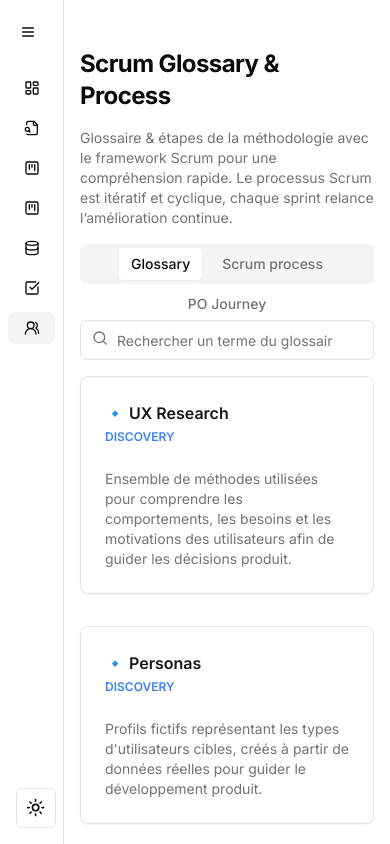
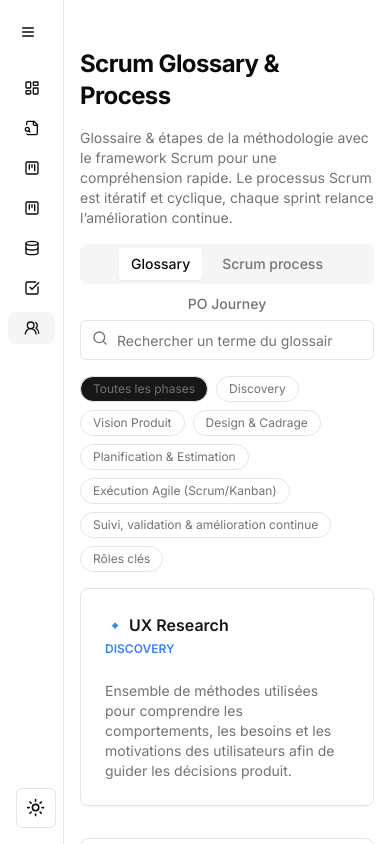
Before and after one commit to Florence-Martin/PO-UX-UI-DATA, a Next.js app: page /scrum-glossary in a window 390 px wide. Built offline with nearby package versions, Linux system fonts and the light colour scheme.

Commit message:
feat: Add glossary phase filter with responsive badges

```diff
--- a/components/scrum/GlossaryTerms.tsx
+++ b/components/scrum/GlossaryTerms.tsx
@@ -3,25 +3,40 @@
 import { useState } from "react";
 import { glossary } from "@/data/scrumGlossary";
 import type { GlossaryItem } from "@/data/scrumGlossary";
+import { GlossaryPhases } from "@/lib/glossaryPhases";
 import GlossarySearchInput from "../searchbar/GlossarySearchInput.";
 import GlossaryCard from "../glossary/GlossaryCard";
+import GlossaryPhaseFilter from "../searchbar/GlossaryPhaseFilter";
+
 export default function GlossaryTerms() {
   const [search, setSearch] = useState("");
+  const [selectedPhase, setSelectedPhase] = useState<GlossaryPhases | null>(
+    null
+  );
 
-  const filteredData = glossary.filter((item) =>
-    [item.term, item.definition, item.phase].some((field) =>
-      field.toLowerCase().includes(search.toLowerCase())
-    )
-  );
+  const filteredData = glossary.filter((item) => {
+    const matchesSearch = [item.term, item.definition, item.phase].some(
+      (field) => field.toLowerCase().includes(search.toLowerCase())
+    );
+    const matchesPhase = selectedPhase ? item.phase === selectedPhase : true;
+
+    return matchesSearch && matchesPhase;
+  });
 
   return (
     <div className="space-y-4">
       {/* Barre de recherche */}
       <GlossarySearchInput search={search} setSearch={setSearch} />
 
+      {/* Filtre par phase */}
+      <GlossaryPhaseFilter
+        selectedPhase={selectedPhase}
+        onSelect={setSelectedPhase}
+      />
+
       {/* Cartes filtrées */}
       <div className="grid gap-4">
-        {filteredData.map((item: GlossaryItem, index) => (
+        {filteredData.map((item: GlossaryItem) => (
           <GlossaryCard key={item.term} item={item} />
         ))}
       </div>
--- /dev/null
+++ b/components/searchbar/GlossaryPhaseFilter.tsx
@@ -0,0 +1,49 @@
+"use client";
+
+import { cn } from "@/lib/utils";
+import {
+  GlossaryPhases,
+  Phases,
+  phaseTextColorMap,
+} from "@/lib/glossaryPhases";
+
+type Props = {
+  selectedPhase: GlossaryPhases | null;
+  onSelect: (phase: GlossaryPhases | null) => void;
+};
+
+export default function GlossaryPhaseFilter({
+  selectedPhase,
+  onSelect,
+}: Props) {
+  return (
+    <div className="flex flex-wrap gap-2 mb-4">
+      <button
+        onClick={() => onSelect(null)}
+        className={cn(
+          "text-xs px-3 py-1 rounded-full border transition",
+          selectedPhase === null
+            ? "bg-primary text-muted-foreground"
+            : "text-muted-foreground hover:bg-muted"
+        )}
+      >
+        Toutes les phases
+      </button>
+
+      {Phases.map((phase) => (
+        <button
+          key={phase}
+          onClick={() => onSelect(phase)}
+          className={cn(
+            "text-xs px-3 py-1 rounded-full border transition",
+            selectedPhase === phase
+              ? `${phaseTextColorMap[phase]} bg-muted font-semibold`
+              : "text-muted-foreground hover:bg-muted"
+          )}
+        >
+          {phase}
+        </button>
+      ))}
+    </div>
+  );
+}
```
